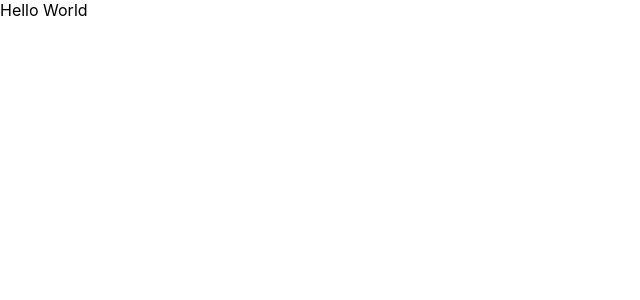
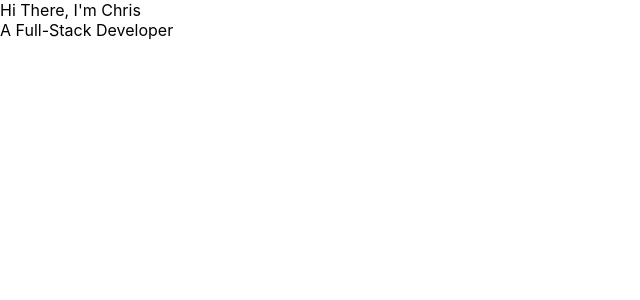
Before and after one commit to ChrisCooney05/portfolio_site, a React (Create React App) app: page / in a window 1280 px wide. Shown: the top 300 px of the page, without its empty margins (0-640 px from the left). Built offline with nearby package versions, Linux system fonts and the light colour scheme.

Commit message:
added intro component, need to style

```diff
--- a/package.json
+++ b/package.json
@@ -7,6 +7,7 @@
     "@testing-library/react": "^9.5.0",
     "@testing-library/user-event": "^7.2.1",
     "react": "^16.13.1",
+    "react-animate-on-scroll": "^2.1.5",
     "react-dom": "^16.13.1",
     "react-scripts": "3.4.2"
   },
--- a/src/App.js
+++ /dev/null
@@ -1,12 +0,0 @@
-import React from 'react';
-
-
-function App() {
-  return (
-    <div className="App">
-      Hello World
-    </div>
-  );
-}
-
-export default App;
--- /dev/null
+++ b/src/components/App.js
@@ -0,0 +1,13 @@
+import React, { Component } from 'react';
+import Intro from './Intro'
+
+class App extends Component {
+  render() {
+    return (
+      <Intro />
+    );
+  }
+}
+
+
+export default App;
--- /dev/null
+++ b/src/components/Intro.js
@@ -0,0 +1,14 @@
+import React, { Component } from 'react'
+
+class Intro extends Component {
+  render() {
+    return (
+      <div>
+        Hi There, I'm Chris<br/>
+        A Full-Stack Developer
+      </div>
+    );
+  }
+}
+
+export default Intro;
--- a/src/index.js
+++ b/src/index.js
@@ -1,7 +1,7 @@
 import React from 'react';
 import ReactDOM from 'react-dom';
 import './index.css';
-import App from './App';
+import App from './components/App';
 
 
 ReactDOM.render(
```
Also changed, not shown: 1 other file (tests, documents, lock files or other folders).
